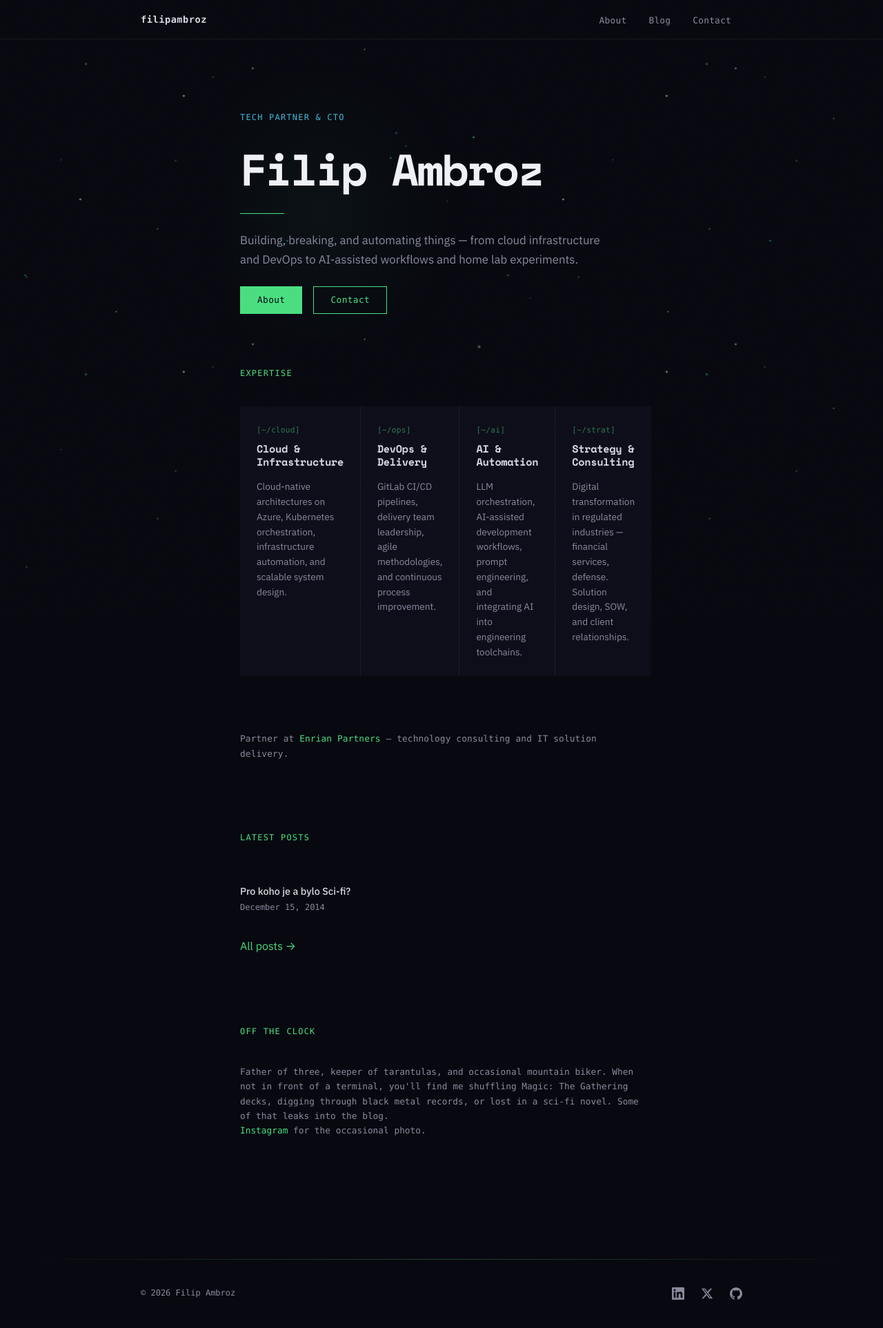
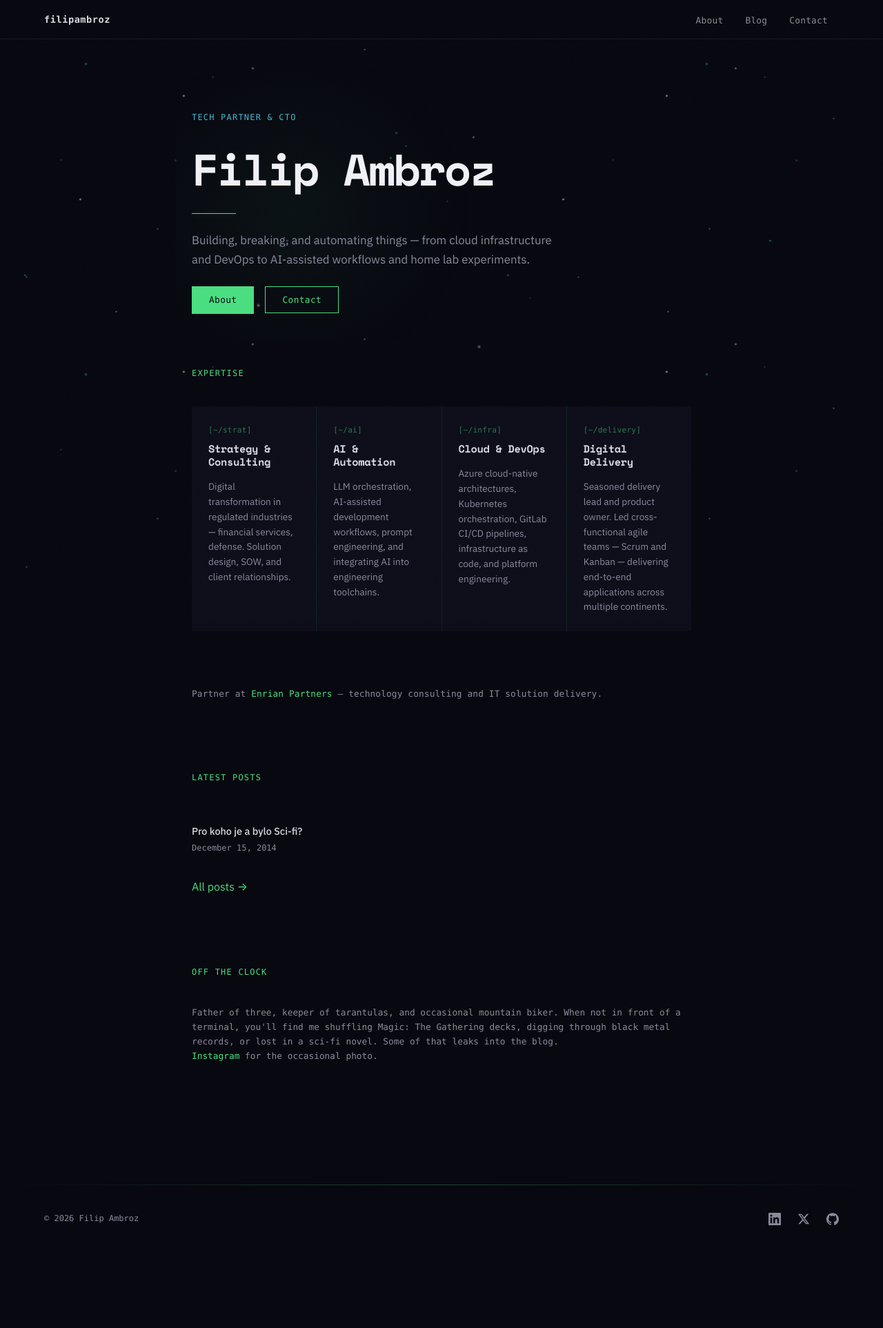
Before and after one commit to aborym/ambroz, a Jekyll site: the page built from index.html, in a window 1280 px wide. Shown: the whole page at 69% size. Built offline with Jekyll 4.4.1, drawn with Linux system fonts in a browser that asks for light colours; after the commit the page ends 1817 px from its top, so only the background shows below that.

Commit message:
Widen layout for large screens, restructure expertise cards
- Increase max-width from 680px→820px and wide from 920px→1200px
  so content doesn't sit in a narrow strip on 4K displays
- Reorder expertise: Strategy, AI & Automation, Cloud & DevOps, Digital Delivery
- Merge Cloud & Infrastructure with DevOps into one "Cloud & DevOps" card
- Add new "Digital Delivery" card — cross-functional agile team leadership,
  Scrum/Kanban, end-to-end application delivery across continents

Co-Authored-By: Claude Opus 4.6 <noreply@anthropic.com>

```diff
--- a/index.html
+++ b/index.html
@@ -20,14 +20,9 @@ title: Filip Ambroz — Tech Partner & CTO
   <h2>Expertise</h2>
   <div class="expertise-grid">
     <div class="expertise-card">
-      <span class="card-path">[~/cloud]</span>
-      <h3>Cloud & Infrastructure</h3>
-      <p>Cloud-native architectures on Azure, Kubernetes orchestration, infrastructure automation, and scalable system design.</p>
-    </div>
-    <div class="expertise-card">
-      <span class="card-path">[~/ops]</span>
-      <h3>DevOps & Delivery</h3>
-      <p>GitLab CI/CD pipelines, delivery team leadership, agile methodologies, and continuous process improvement.</p>
+      <span class="card-path">[~/strat]</span>
+      <h3>Strategy & Consulting</h3>
+      <p>Digital transformation in regulated industries — financial services, defense. Solution design, SOW, and client relationships.</p>
     </div>
     <div class="expertise-card">
       <span class="card-path">[~/ai]</span>
@@ -35,9 +30,14 @@ title: Filip Ambroz — Tech Partner & CTO
       <p>LLM orchestration, AI-assisted development workflows, prompt engineering, and integrating AI into engineering toolchains.</p>
     </div>
     <div class="expertise-card">
-      <span class="card-path">[~/strat]</span>
-      <h3>Strategy & Consulting</h3>
-      <p>Digital transformation in regulated industries — financial services, defense. Solution design, SOW, and client relationships.</p>
+      <span class="card-path">[~/infra]</span>
+      <h3>Cloud & DevOps</h3>
+      <p>Azure cloud-native architectures, Kubernetes orchestration, GitLab CI/CD pipelines, infrastructure as code, and platform engineering.</p>
+    </div>
+    <div class="expertise-card">
+      <span class="card-path">[~/delivery]</span>
+      <h3>Digital Delivery</h3>
+      <p>Seasoned delivery lead and product owner. Led cross-functional agile teams — Scrum and Kanban — delivering end-to-end applications across multiple continents.</p>
     </div>
   </div>
 </section>
```
Also changed, not shown: assets/css/main.min.css.
